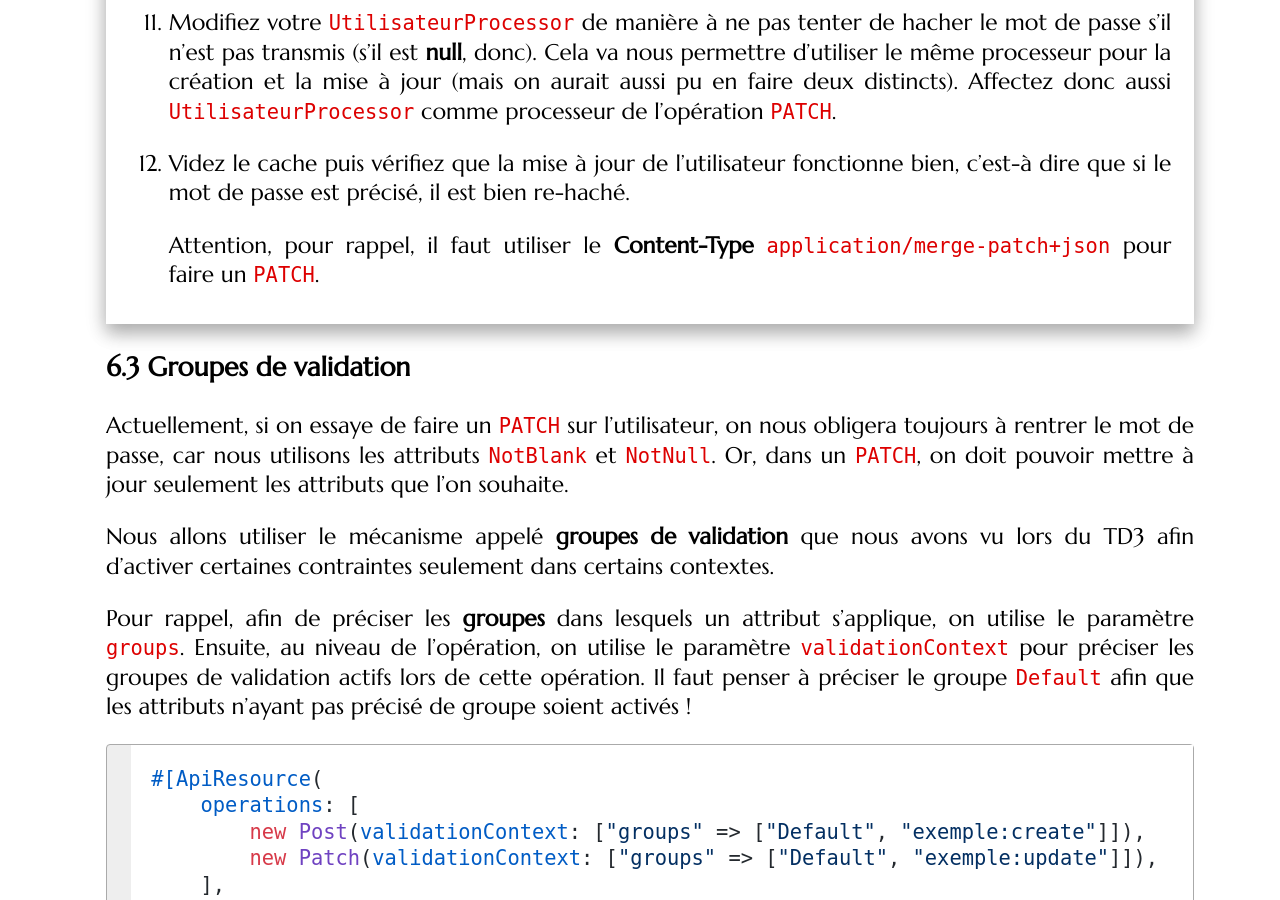
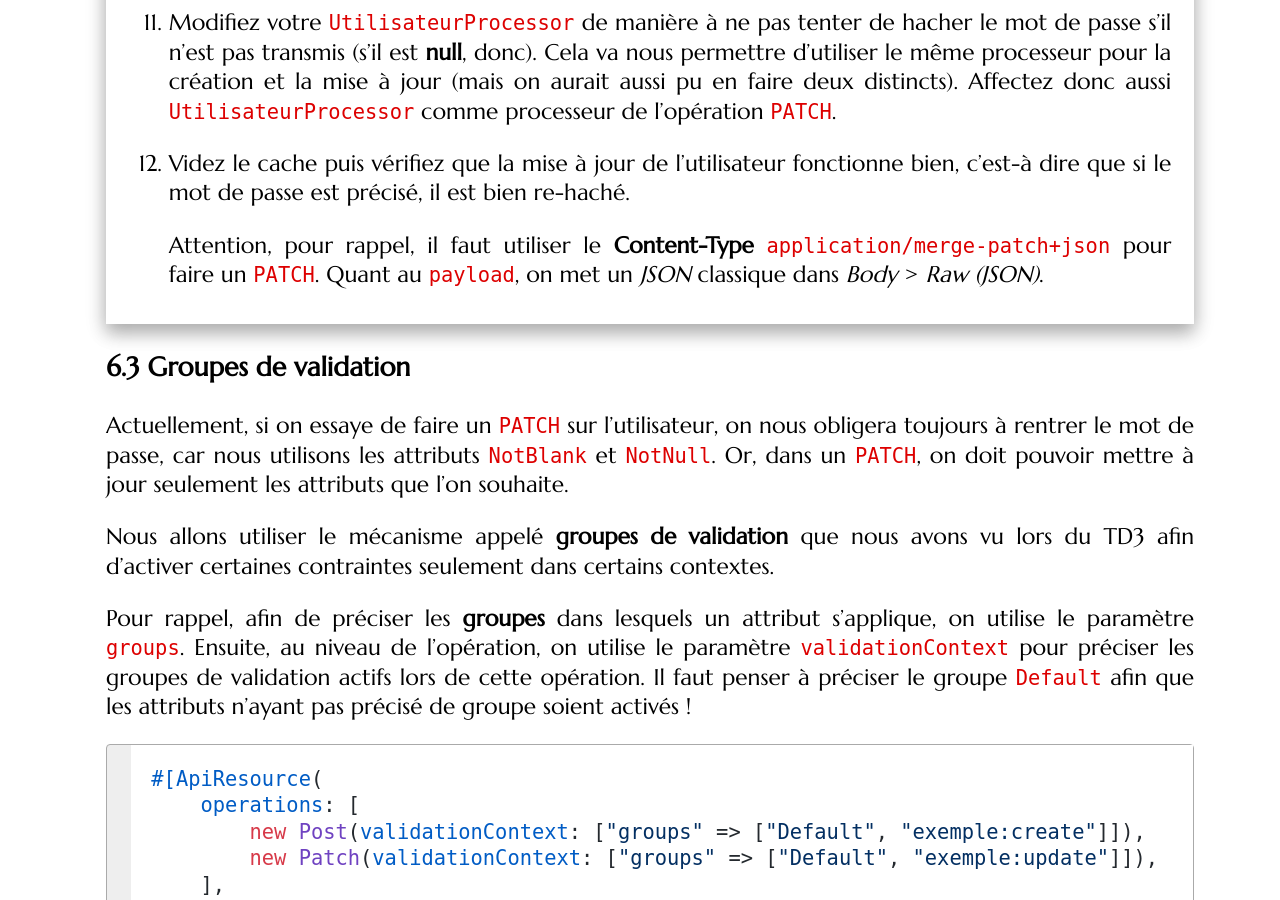
Before and after one commit to mgasquet/R5.A.05-ProgrammationAvancee-Web, a Jekyll site: the page built from tutorials/tutorial4.md, in a window 1280 px wide and 900 px high, scrolled down 33416 px. Built offline with Jekyll 4.4.1, drawn with Linux system fonts in a browser that asks for light colours; some web fonts are replaced.

Commit message:
TD4 : comment faire une requête PATCH

```diff
--- a/tutorials/tutorial4.md
+++ b/tutorials/tutorial4.md
@@ -941,7 +941,7 @@ Pour les providers, l'interface à implémenter est `StateProvider` (la commande
 
 10. Videz le cache puis vérifiez que la mise à jour de l'utilisateur fonctionne bien, c'est-à dire que si le mot de passe est précisé, il est bien re-haché.
 
-    Attention, pour rappel, il faut utiliser le **Content-Type** `application/merge-patch+json` pour faire un `PATCH`.
+    Attention, pour rappel, il faut utiliser le **Content-Type** `application/merge-patch+json` pour faire un `PATCH`. Quant au `payload`, on met un *JSON* classique dans *Body* > *Raw (JSON)*.
 
 </div>
 
```
